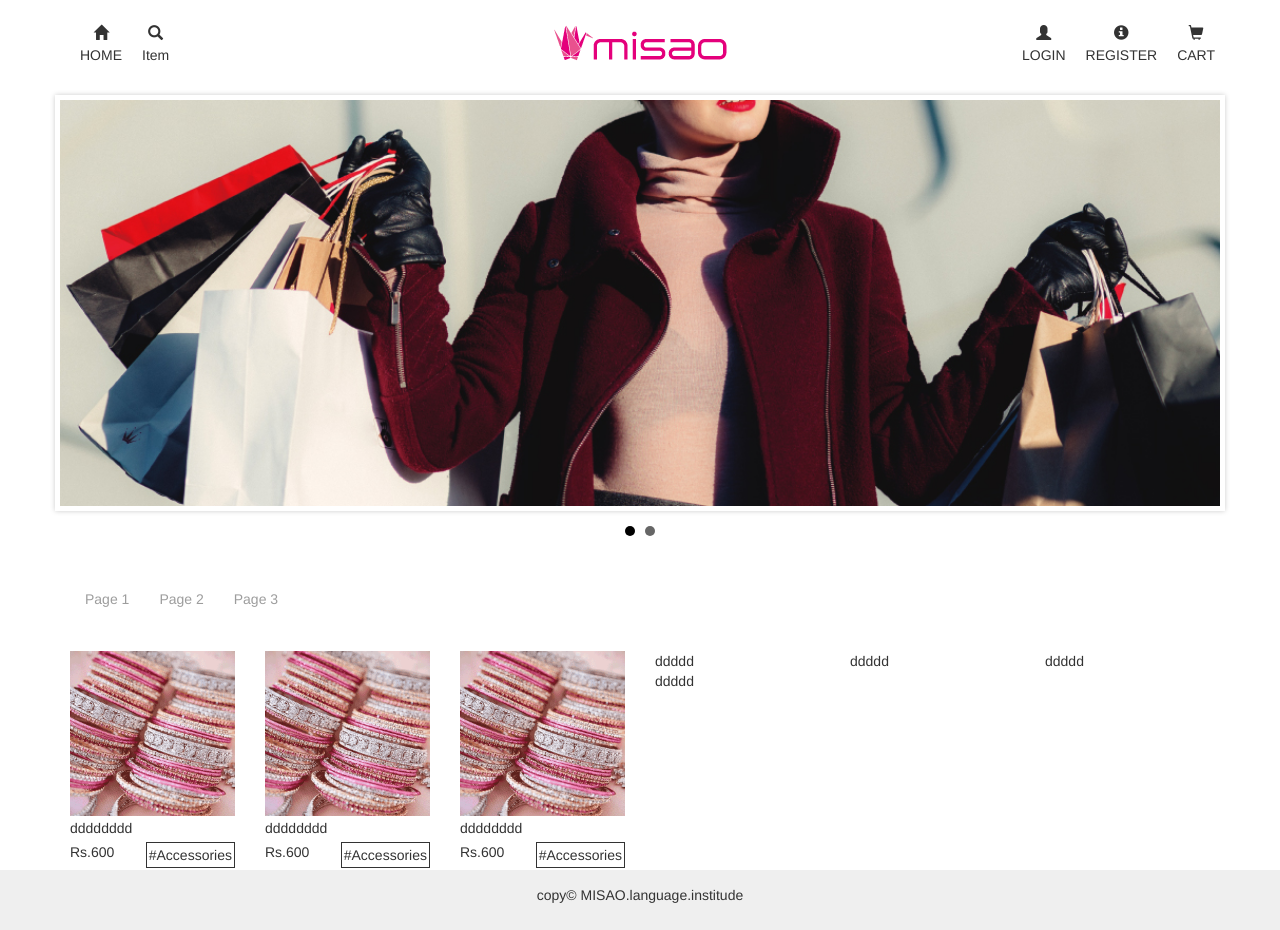
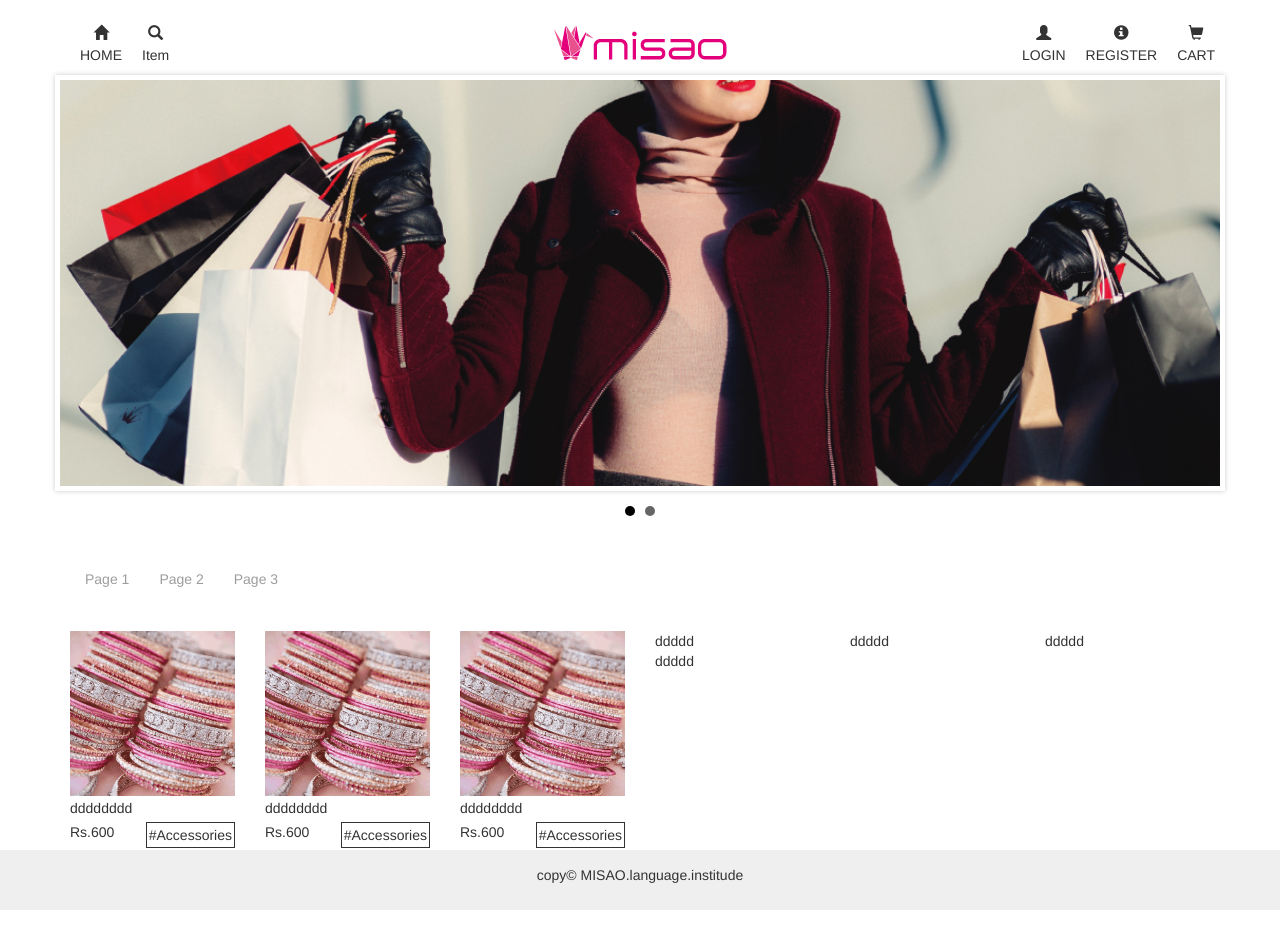
Before and after one commit to shimoikura/misao-ec-demo, a PHP site: page / in a window 1280 px wide. Run offline with PHP 8.4, Linux system fonts and the light colour scheme.

Commit message:
page.php update

```diff
--- a/css/style.css
+++ b/css/style.css
@@ -10,6 +10,7 @@
   background-image: url("../images/logo.png");
   background-repeat: no-repeat;
   background-position: 50% 50%;
+  margin-bottom: 0;
 }
 #header i{
   font-size: 15px;
--- a/header.php
+++ b/header.php
@@ -27,7 +27,6 @@
        });
  // Top Page Slider Setting -------------------------------------------------------------------
       $('.item-box').click(function(){
-
       });
     });
     </script>
--- a/index.php
+++ b/index.php
@@ -19,7 +19,7 @@
   </nav>
   <!--   Product      -->
   <div class="row">
-    <div class="col-md-2 col-sm-6 product-box">
+    <div class="col-md-2 col-sm-3 col-xs-6 product-box">
       <div class="img-product-box">
         <div class="detail-product">
           <h4>BRAKET</h4>
@@ -32,7 +32,7 @@
       <p class="r">#Accessories</p>
     </div>
 
-    <div class="col-md-2 col-sm-6 product-box">
+    <div class="col-md-2 col-sm-3 col-xs-6 product-box">
       <div class="img-product-box">
         <div class="detail-product">
           <h4>BRAKET</h4>
--- a/page.php
+++ b/page.php
@@ -2,10 +2,10 @@
 
 <div class="container">
   <div class="row">
-    <div class="col-md-5 left-box">
+    <div class="col-sm-5 col-md-5 left-box">
       <img src="images/1.gif" alt="">
     </div>
-    <div class="col-md-7 right-box">
+    <div class="col-sm-7 col-md-7 right-box">
       <div class="clearfix">
         <h1>bed cover</h1>
         <p id="category"><span>#</span>Others</p>
```
